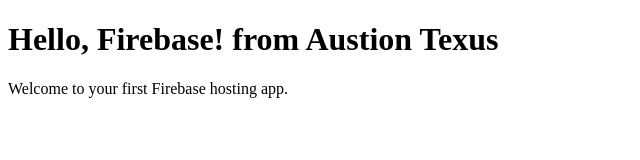
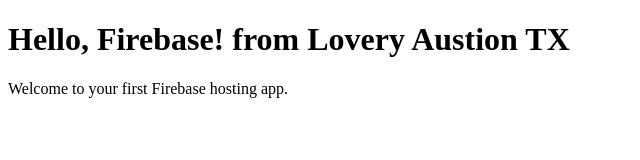
Before and after one commit to kiyo0123/repo1, a plain HTML site: page public/index.html in a window 1280 px wide. Shown: the whole page, without its empty margins (0-640 px from the left). Drawn offline with Linux system fonts and the light colour scheme.

Commit message:
Modified message of index.html

```diff
--- a/public/index.html
+++ b/public/index.html
@@ -6,7 +6,7 @@
     <title>Firebase Hello World</title>
 </head>
 <body>
-    <h1>Hello, Firebase! from Austion Texus</h1>
+    <h1>Hello, Firebase! from Lovery Austion TX</h1>
     <p>Welcome to your first Firebase hosting app.</p>
 </body>
 </html>
```
